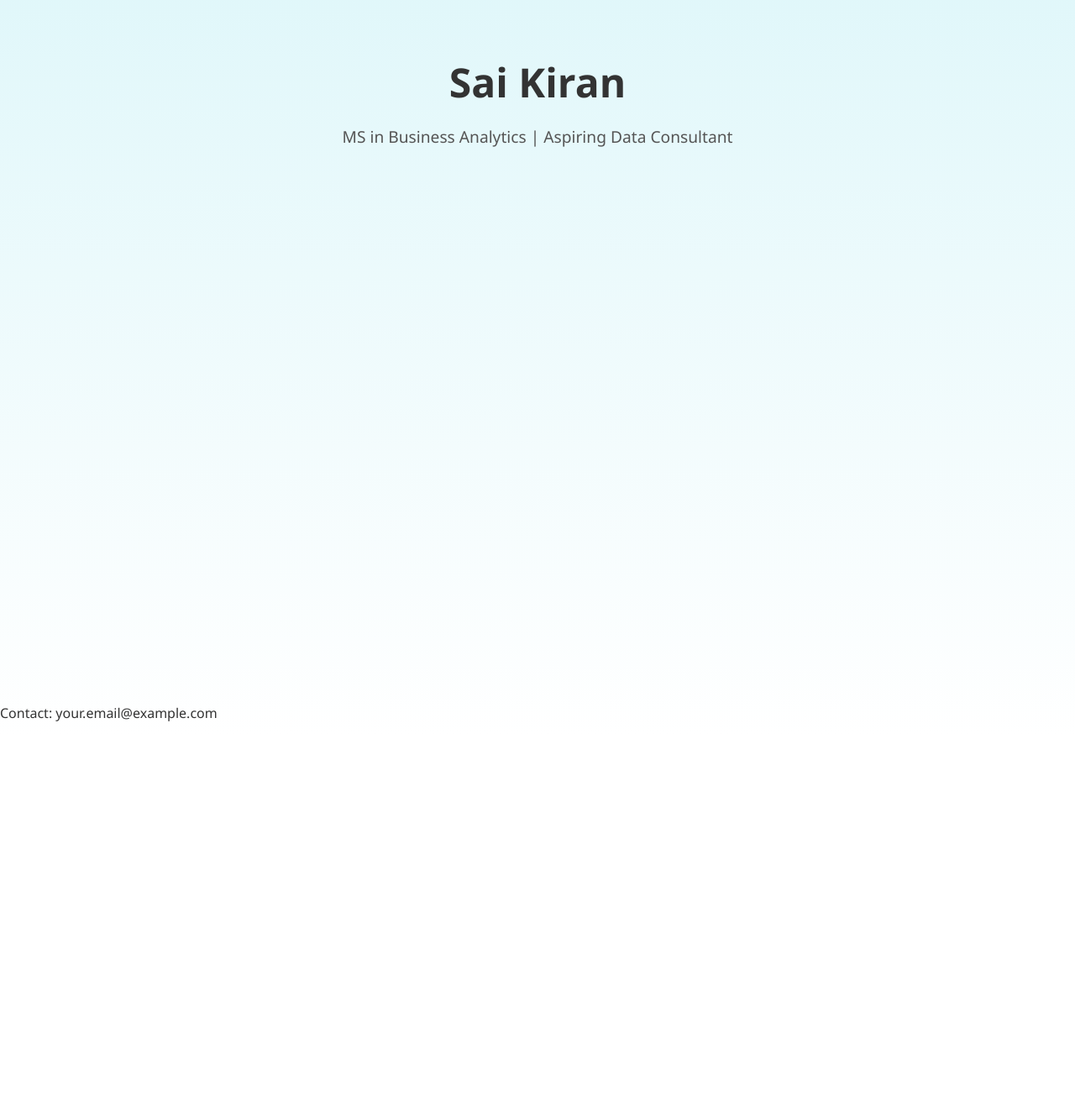
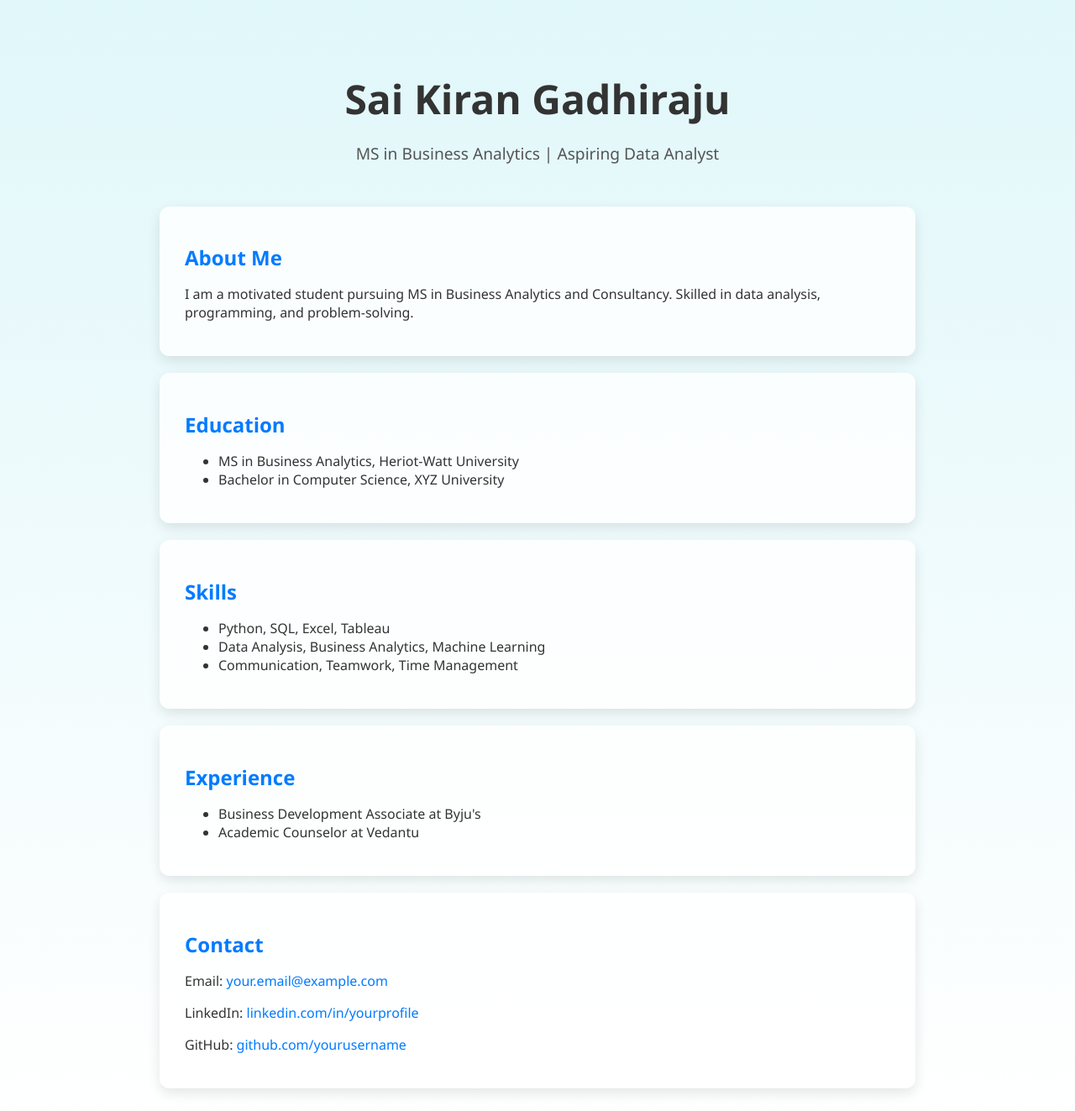
Before and after one commit to saikiran3684/saikirangadhiraju, a plain HTML site: page index.html in a window 1280 px wide. Shown: the part 17-1340 px from the top of the page at 84% size. Before the commit the page ends 893 px from the top, so only its background shows below. Drawn offline with Linux system fonts and the light colour scheme.

Commit message:
index.html

```diff
--- a/index.html
+++ b/index.html
@@ -3,33 +3,52 @@
 <head>
     <meta charset="UTF-8">
     <meta name="viewport" content="width=device-width, initial-scale=1.0">
-    <title>Sai Kiran - Resume</title>
+    <title>Sai Kiran Gadhiraju - Resume</title>
     <link rel="stylesheet" href="style.css">
 </head>
 <body>
+    <div class="container">
         <header>
-        <h1>Sai Kiran</h1>
-        <p>MS in Business Analytics | Aspiring Data Consultant</p>
+            <h1 class="fade-in">Sai Kiran Gadhiraju</h1>
+            <p class="fade-in delay-1">MS in Business Analytics | Aspiring Data Analyst</p>
         </header>
-    <section>
+
+        <section id="about" class="slide-in-left">
+            <h2>About Me</h2>
+            <p>I am a motivated student pursuing MS in Business Analytics and Consultancy. Skilled in data analysis, programming, and problem-solving.</p>
+        </section>
+
+        <section id="education" class="slide-in-right">
+            <h2>Education</h2>
+            <ul>
+                <li>MS in Business Analytics, Heriot-Watt University</li>
+                <li>Bachelor in Computer Science, XYZ University</li>
+            </ul>
+        </section>
+
+        <section id="skills" class="slide-in-left">
             <h2>Skills</h2>
             <ul>
-            <li>Python, SQL, Machine Learning</li>
-            <li>Data Analysis, Power BI, Tableau</li>
-            <li>Problem Solving, Teamwork, Communication</li>
+                <li>Python, SQL, Excel, Tableau</li>
+                <li>Data Analysis, Business Analytics, Machine Learning</li>
+                <li>Communication, Teamwork, Time Management</li>
             </ul>
         </section>
-    <section>
+
+        <section id="experience" class="slide-in-right">
             <h2>Experience</h2>
-        <p>Business Development Associate at Byju's</p>
-        <p>Academic Counselor at Vedantu</p>
+            <ul>
+                <li>Business Development Associate at Byju's</li>
+                <li>Academic Counselor at Vedantu</li>
+            </ul>
         </section>
-    <section>
-        <h2>Education</h2>
-        <p>MS in Business Analytics</p>
+
+        <section id="contact" class="fade-in delay-2">
+            <h2>Contact</h2>
+            <p>Email: <a href="mailto:your.email@example.com">your.email@example.com</a></p>
+            <p>LinkedIn: <a href="https://linkedin.com/in/yourprofile">linkedin.com/in/yourprofile</a></p>
+            <p>GitHub: <a href="https://github.com/yourusername">github.com/yourusername</a></p>
         </section>
-    <footer>
-        <p>Contact: your.email@example.com</p>
-    </footer>
+    </div>
 </body>
 </html>
```
Lines whose indentation alone changed are shown as unchanged.
